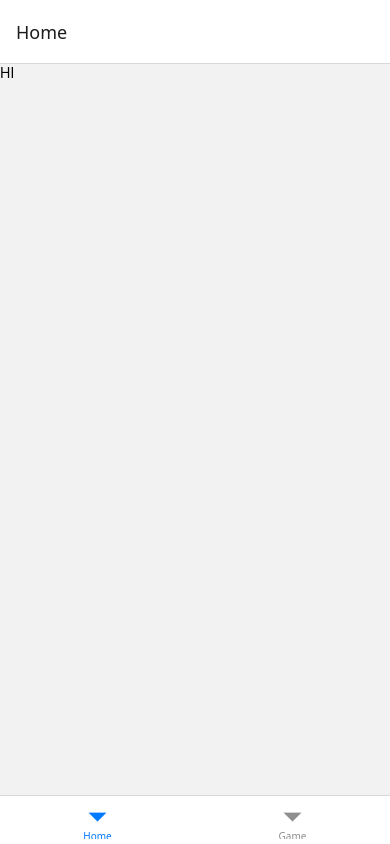
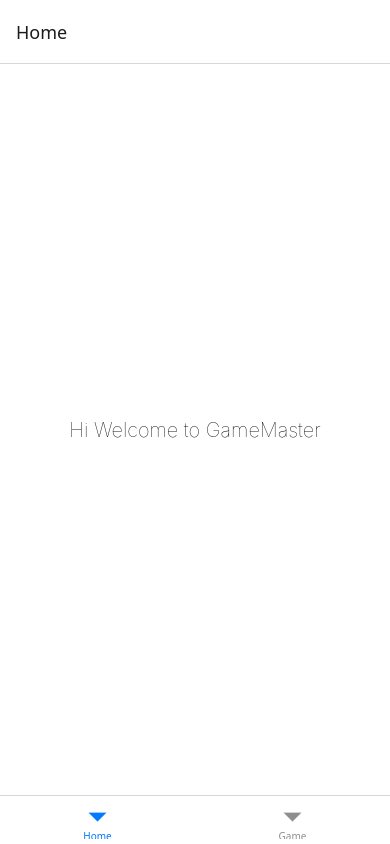
Before and after one commit to DEV-Kole-Johnson/Proto_typing, a React Native app: screen / in a window 390 px wide. Built offline with nearby package versions, Linux system fonts and the light colour scheme.

Commit message:
added homes style and new text to HomeScreen so its centered

```diff
--- a/screens/homeScreen.js
+++ b/screens/homeScreen.js
@@ -1,9 +1,12 @@
 import { View, Text } from 'react-native';
+
+import { homes, styles } from '../styles.js';
+
 
 export default function GameScreen() {
   return (
-    <View>
-      <Text>HI</Text>
+    <View style={styles.container}>
+      <Text style={homes.text}>Hi Welcome to GameMaster</Text>
     </View>
   );
 }
--- a/styles.js
+++ b/styles.js
@@ -51,3 +51,11 @@ import { StyleSheet } from "react-native";
     justifyContent: 'center',
   },
 });
+
+export const homes = StyleSheet.create({
+  text: {
+    textAlign: 'center',
+    fontSize: 20,
+    fontWeight: 10,
+  },
+});
```
